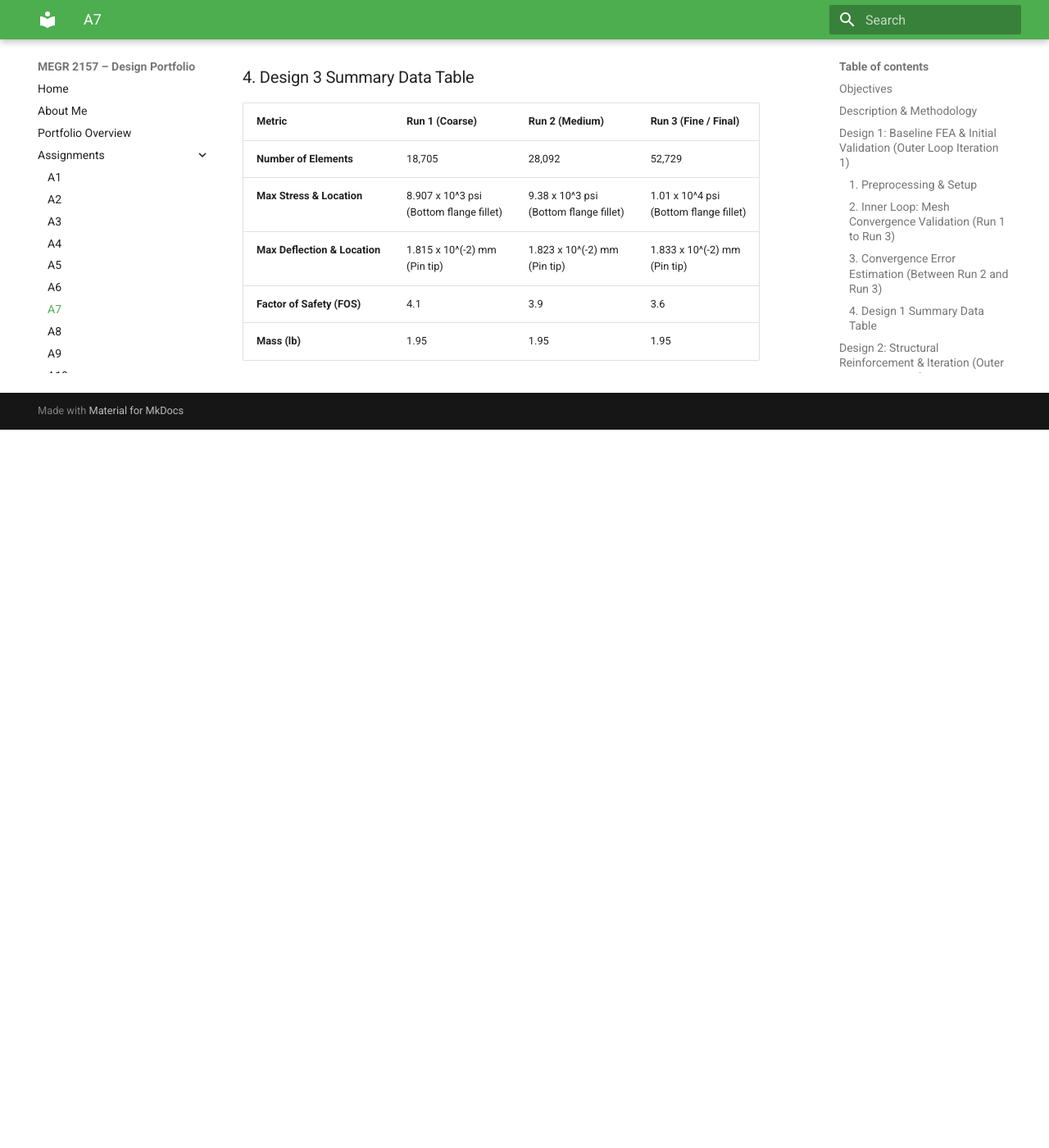
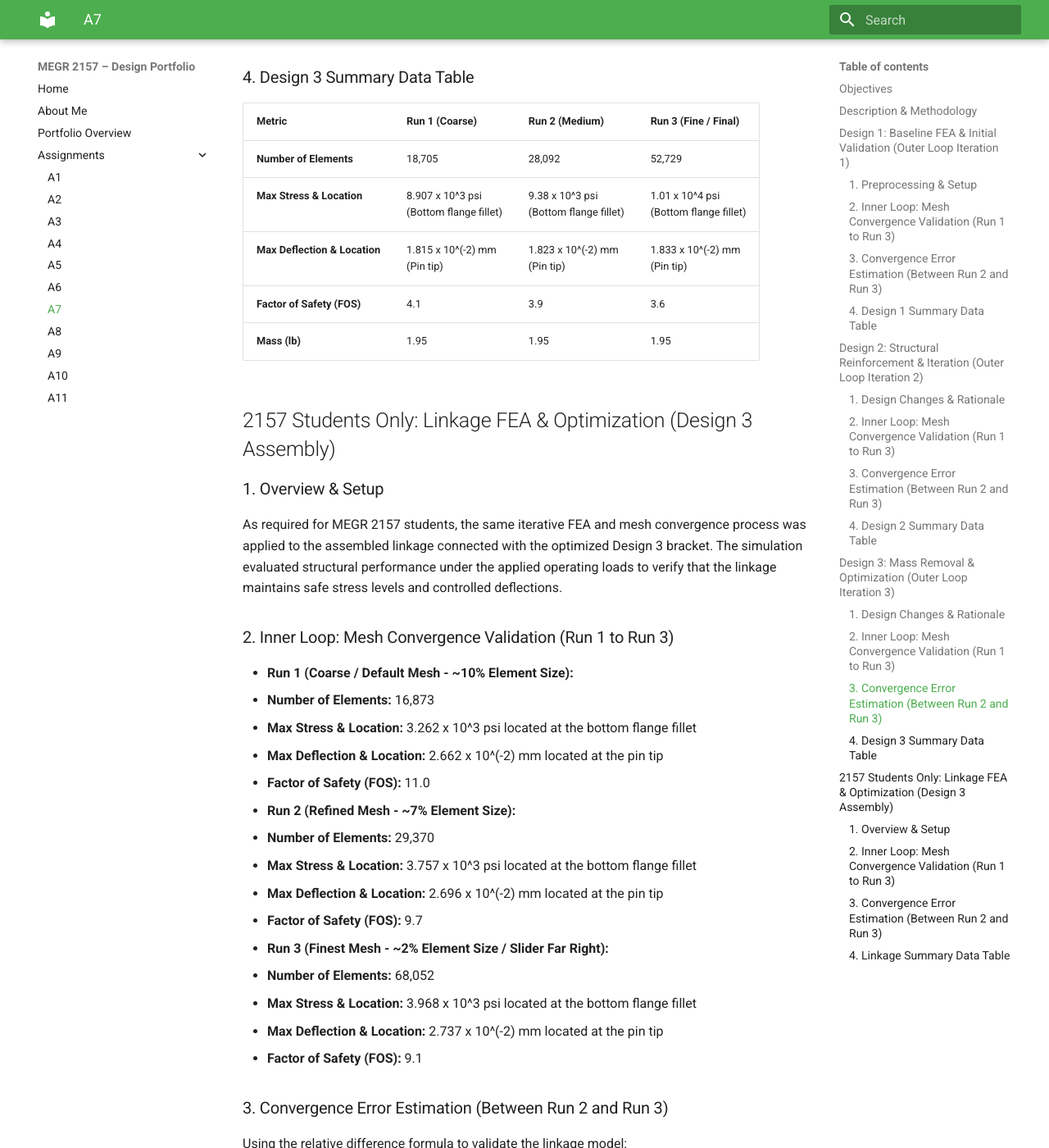
Before and after one commit to MHasan-27/megr2157-portfolio, an MkDocs documentation site: the page built from docs/assignments/A07/index.md, in a window 1280 px wide and 1400 px high, scrolled down 6159 px. Shown: the whole window at 82% size. Built offline with MkDocs 1.6.1 and Material for MkDocs 9.7.7, drawn with Linux system fonts in a browser that asks for light colours; before the commit the page ends 6683 px from its top, so only the background shows below that; some of the changed text lies outside the part shown.

Commit message:
Document FEA results and convergence validation
Added detailed FEA and optimization results for MEGR 2157 students, including mesh convergence validation and summary data tables for different runs.

```diff
--- a/docs/assignments/A07/index.md
+++ b/docs/assignments/A07/index.md
@@ -180,3 +180,52 @@ Percent Difference = (|V_2 - V_3|) / ((V_2 + V_3) / 2) x 100%
 | **Max Deflection & Location** | 1.815 x 10^(-2) mm <br>(Pin tip) | 1.823 x 10^(-2) mm <br>(Pin tip) | 1.833 x 10^(-2) mm <br>(Pin tip) |
 | **Factor of Safety (FOS)** | 4.1 | 3.9 | 3.6 |
 | **Mass (lb)** | 1.95 | 1.95 | 1.95 |
+
+## 2157 Students Only: Linkage FEA & Optimization (Design 3 Assembly)
+
+### 1. Overview & Setup
+As required for MEGR 2157 students, the same iterative FEA and mesh convergence process was applied to the assembled linkage connected with the optimized Design 3 bracket. The simulation evaluated structural performance under the applied operating loads to verify that the linkage maintains safe stress levels and controlled deflections.
+
+### 2. Inner Loop: Mesh Convergence Validation (Run 1 to Run 3)
+* **Run 1 (Coarse / Default Mesh - ~10% Element Size):**
+  * **Number of Elements:** 16,873
+  * **Max Stress & Location:** 3.262 x 10^3 psi located at the bottom flange fillet
+  * **Max Deflection & Location:** 2.662 x 10^(-2) mm located at the pin tip
+  * **Factor of Safety (FOS):** 11.0
+
+* **Run 2 (Refined Mesh - ~7% Element Size):**
+  * **Number of Elements:** 29,370
+  * **Max Stress & Location:** 3.757 x 10^3 psi located at the bottom flange fillet
+  * **Max Deflection & Location:** 2.696 x 10^(-2) mm located at the pin tip
+  * **Factor of Safety (FOS):** 9.7
+
+* **Run 3 (Finest Mesh - ~2% Element Size / Slider Far Right):**
+  * **Number of Elements:** 68,052
+  * **Max Stress & Location:** 3.968 x 10^3 psi located at the bottom flange fillet
+  * **Max Deflection & Location:** 2.737 x 10^(-2) mm located at the pin tip
+  * **Factor of Safety (FOS):** 9.1
+
+### 3. Convergence Error Estimation (Between Run 2 and Run 3)
+Using the relative difference formula to validate the linkage model:
+
+Percent Difference = (|V_2 - V_3|) / ((V_2 + V_3) / 2) x 100%
+
+* **Calculation for Factor of Safety (SF) (V_2 = 9.7, V_3 = 9.1):**
+  Percent Difference = (|9.7 - 9.1|) / ((9.7 + 9.1) / 2) x 100% = 6.38%
+
+* **Calculation for Max Stress (V_2 = 3.757 x 10^3 psi, V_3 = 3.968 x 10^3 psi):**
+  Percent Difference = (|3.757 x 10^3 - 3.968 x 10^3|) / ((3.757 x 10^3 + 3.968 x 10^3) / 2) x 100% = 5.47%
+
+* **Calculation for Max Deflection (V_2 = 2.696 x 10^(-2) mm, V_3 = 2.737 x 10^(-2) mm):**
+  Percent Difference = (|2.696 x 10^(-2) - 2.737 x 10^(-2)|) / ((2.696 x 10^(-2) + 2.737 x 10^(-2)) / 2) x 100% = 1.51%
+
+* **Validation Check:** All parameters (stress, deflection, and safety factor) successfully converge well within the required 7% threshold, validating the accuracy of the linkage assembly simulation.
+
+### 4. Linkage Summary Data Table
+
+| Metric | Run 1 (Coarse) | Run 2 (Medium) | Run 3 (Fine / Final) |
+| :--- | :--- | :--- | :--- |
+| **Number of Elements** | 16,873 | 29,370 | 68,052 |
+| **Max Stress & Location** | 3.262 x 10^3 psi <br>(Bottom flange fillet) | 3.757 x 10^3 psi <br>(Bottom flange fillet) | 3.968 x 10^3 psi <br>(Bottom flange fillet) |
+| **Max Deflection & Location** | 2.662 x 10^(-2) mm <br>(Pin tip) | 2.696 x 10^(-2) mm <br>(Pin tip) | 2.737 x 10^(-2) mm <br>(Pin tip) |
+| **Factor of Safety (FOS)** | 11.0 | 9.7 | 9.1 |
```
